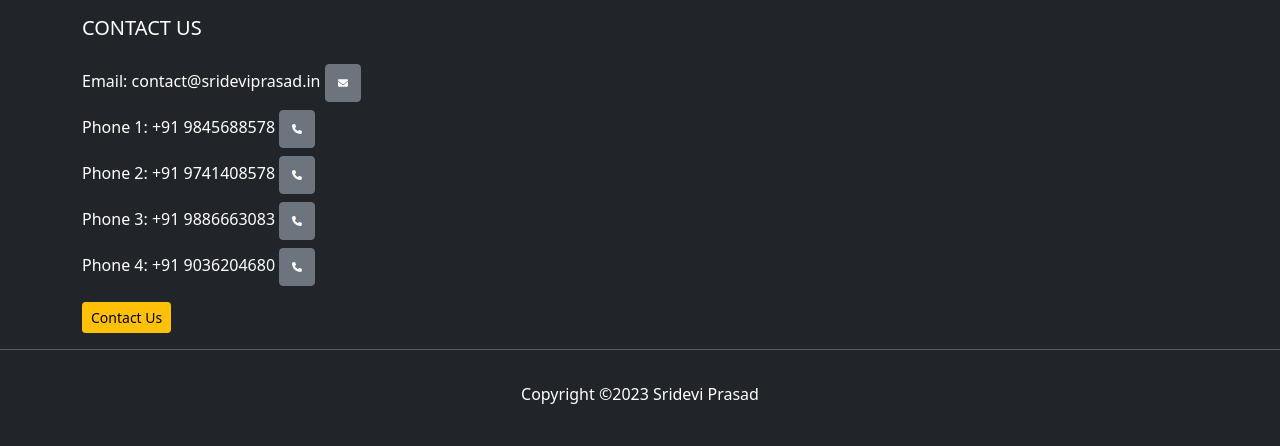
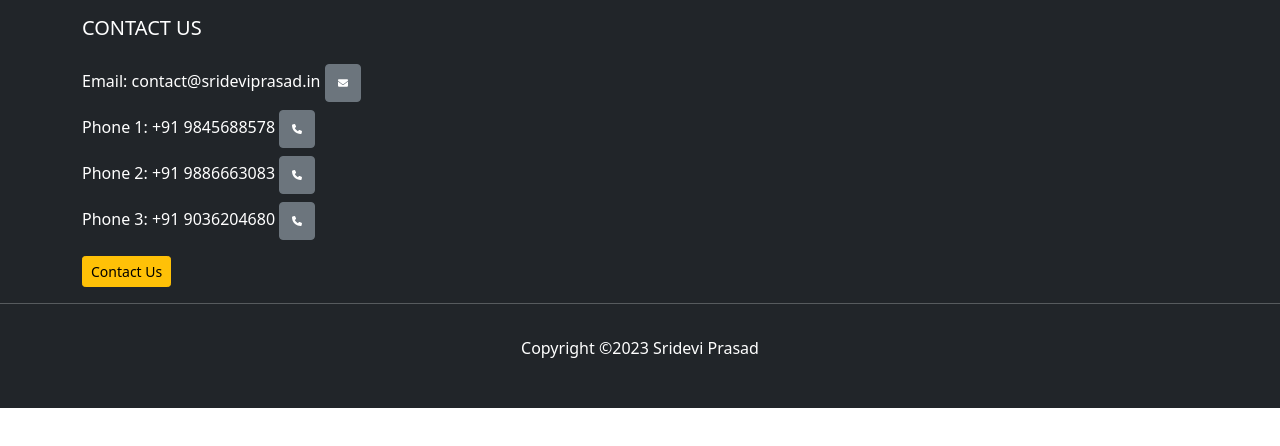
Before and after one commit to Yajju7/sridevi, a plain HTML site: page barnres.html in a window 1280 px wide. Shown: the part 538-984 px from the top of the page. After the commit the page ends 946 px from the top, so only its background shows below. Drawn offline with nearby package versions, Linux system fonts and the light colour scheme; some packages are replaced by stand-ins of ours.

Commit message:
number update message

```diff
--- a/barnres.html
+++ b/barnres.html
@@ -80,9 +80,8 @@
                                   <li class="my-2">Email: contact@srideviprasad.in <a href="mailto:contact@srideviprasad.in" class="btn btn-secondary"><i class="fa-solid fa-envelope fa-2xs"></i></a></li>
                                 </li>
                                 <li class="my-2">Phone 1: +91 9845688578  <a href="tel:+919845688578" class="btn btn-secondary"><i class="fa-solid fa-phone fa-2xs"></i></a></li>
-                                <li class="my-2">Phone 2: +91 9741408578  <a href="tel:+919741408578" class="btn btn-secondary"><i class="fa-solid fa-phone fa-2xs"></i></a></li>
-                                <li class="my-2">Phone 3: +91 9886663083  <a href="tel:+919886663083" class="btn btn-secondary"><i class="fa-solid fa-phone fa-2xs"></i></a></li>
-                                <li class="my-2">Phone 4: +91 9036204680  <a href="tel:+919036204680" class="btn btn-secondary"><i class="fa-solid fa-phone fa-2xs"></i></a></li>
+                                <li class="my-2">Phone 2: +91 9886663083  <a href="tel:+919886663083" class="btn btn-secondary"><i class="fa-solid fa-phone fa-2xs"></i></a></li>
+                                <li class="my-2">Phone 3: +91 9036204680  <a href="tel:+919036204680" class="btn btn-secondary"><i class="fa-solid fa-phone fa-2xs"></i></a></li>
                             </ul>
                             <a href="contact.html" class="btn btn-warning btn-sm">Contact Us</a>
                         </div>
```
Also changed, not shown: cateress.html (+2 -3 lines), contact.html (+2 -3 lines), index.html (+2 -3 lines), other.html (+2 -3 lines), planetarium.html (+2 -3 lines).
